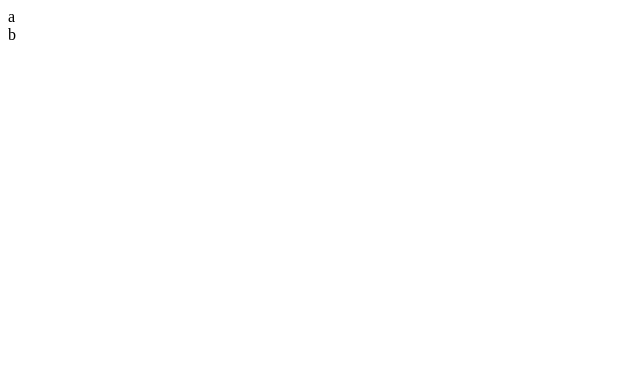
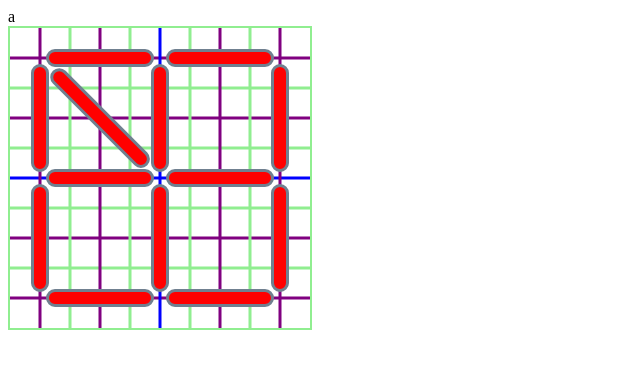
Before and after one commit to mendelbrot/tokui, a React (Create React App) app: page / in a window 1280 px wide. Shown: the top 368 px of the page, without its empty margins (0-640 px from the left). Built offline with nearby package versions, Linux system fonts and the light colour scheme.

Commit message:
started designing the svg shapes

```diff
--- a/src/App.js
+++ b/src/App.js
@@ -4,7 +4,7 @@ function App() {
   return (
     <div>
       a
-      <Glyph />
+      <Glyph letters="kui"/>
     </div>
   );
 }
--- a/src/components/Glyph.js
+++ b/src/components/Glyph.js
@@ -1,9 +1,62 @@
+
+const width = 300
+const height = 300
+const border = "2px solid lightgreen"
+const stroke = "slategrey"
+const fill = "red"
+
+const rectStyle = {"stroke": stroke, "fill": fill}
+const svgStyle = {"width": width, "height": height, "border": border}
+
 function Glyph() {
   return (
     <div>
-      b
+      <svg version="1.1" viewBox="0 0 10 10" style={svgStyle}>
+        <line x1="0" y1="1" x2="10" y2="1" stroke="purple" stroke-width="0.1" />
+        <line x1="0" y1="2" x2="10" y2="2" stroke="lightgreen" stroke-width="0.1" />
+        <line x1="0" y1="3" x2="10" y2="3" stroke="purple" stroke-width="0.1" />
+        <line x1="0" y1="4" x2="10" y2="4" stroke="lightgreen" stroke-width="0.1" />
+        <line x1="0" y1="5" x2="10" y2="5" stroke="blue" stroke-width="0.1" />
+        <line x1="0" y1="6" x2="10" y2="6" stroke="lightgreen" stroke-width="0.1" />
+        <line x1="0" y1="7" x2="10" y2="7" stroke="purple" stroke-width="0.1" />
+        <line x1="0" y1="8" x2="10" y2="8" stroke="lightgreen" stroke-width="0.1" />
+        <line x1="0" y1="9" x2="10" y2="9" stroke="purple" stroke-width="0.1" />
+
+        <line x1="1" y1="0" x2="1" y2="10" stroke="purple" stroke-width="0.1" />
+        <line x1="2" y1="0" x2="2" y2="10" stroke="lightgreen" stroke-width="0.1" />
+        <line x1="3" y1="0" x2="3" y2="10" stroke="purple" stroke-width="0.1" />
+        <line x1="4" y1="0" x2="4" y2="10" stroke="lightgreen" stroke-width="0.1" />
+        <line x1="5" y1="0" x2="5" y2="10" stroke="blue" stroke-width="0.1" />
+        <line x1="6" y1="0" x2="6" y2="10" stroke="lightgreen" stroke-width="0.1" />
+        <line x1="7" y1="0" x2="7" y2="10" stroke="purple" stroke-width="0.1" />
+        <line x1="8" y1="0" x2="8" y2="10" stroke="lightgreen" stroke-width="0.1" />
+        <line x1="9" y1="0" x2="9" y2="10" stroke="purple" stroke-width="0.1" />
+
+        <rect x="1.25" y="0.75" width="3.5" height="0.5" stroke-width="0.1" rx="0.25" style={rectStyle}/>
+        <rect x="5.25" y="0.75" width="3.5" height="0.5" stroke-width="0.1" rx="0.25" style={rectStyle}/>
+
+        <rect x="0.75" y="1.25" width="0.5" height="3.5" stroke-width="0.1" rx="0.25" style={rectStyle}/>
+        <rect x="4.75" y="1.25" width="0.5" height="3.5" stroke-width="0.1" rx="0.25" style={rectStyle}/>
+        <rect x="8.75" y="1.25" width="0.5" height="3.5" stroke-width="0.1" rx="0.25" style={rectStyle}/>
+
+        <rect x="1.25" y="4.75" width="3.5" height="0.5" stroke-width="0.1" rx="0.25" style={rectStyle}/>
+        <rect x="5.25" y="4.75" width="3.5" height="0.5" stroke-width="0.1" rx="0.25" style={rectStyle}/>
+
+        <rect x="0.75" y="5.25" width="0.5" height="3.5" stroke-width="0.1" rx="0.25" style={rectStyle}/>
+        <rect x="4.75" y="5.25" width="0.5" height="3.5" stroke-width="0.1" rx="0.25" style={rectStyle}/>
+        <rect x="8.75" y="5.25" width="0.5" height="3.5" stroke-width="0.1" rx="0.25" style={rectStyle}/>
+
+        <rect x="1.25" y="8.75" width="3.5" height="0.5" stroke-width="0.1" rx="0.25" style={rectStyle}/>
+        <rect x="5.25" y="8.75" width="3.5" height="0.5" stroke-width="0.1" rx="0.25" style={rectStyle}/>
+
+        <rect x="0.00" y="4.75" width="4.35" height="0.5" stroke-width="0.1" rx="0.25" style={rectStyle}
+          transform-origin="center" transform="rotate(45)"
+        />
+      </svg>
     </div>
   );
 }
 
 export default Glyph;
+
+// transform-box="stroke-box"
```
Also changed, not shown: 1 other file (tests, documents, lock files or other folders).
